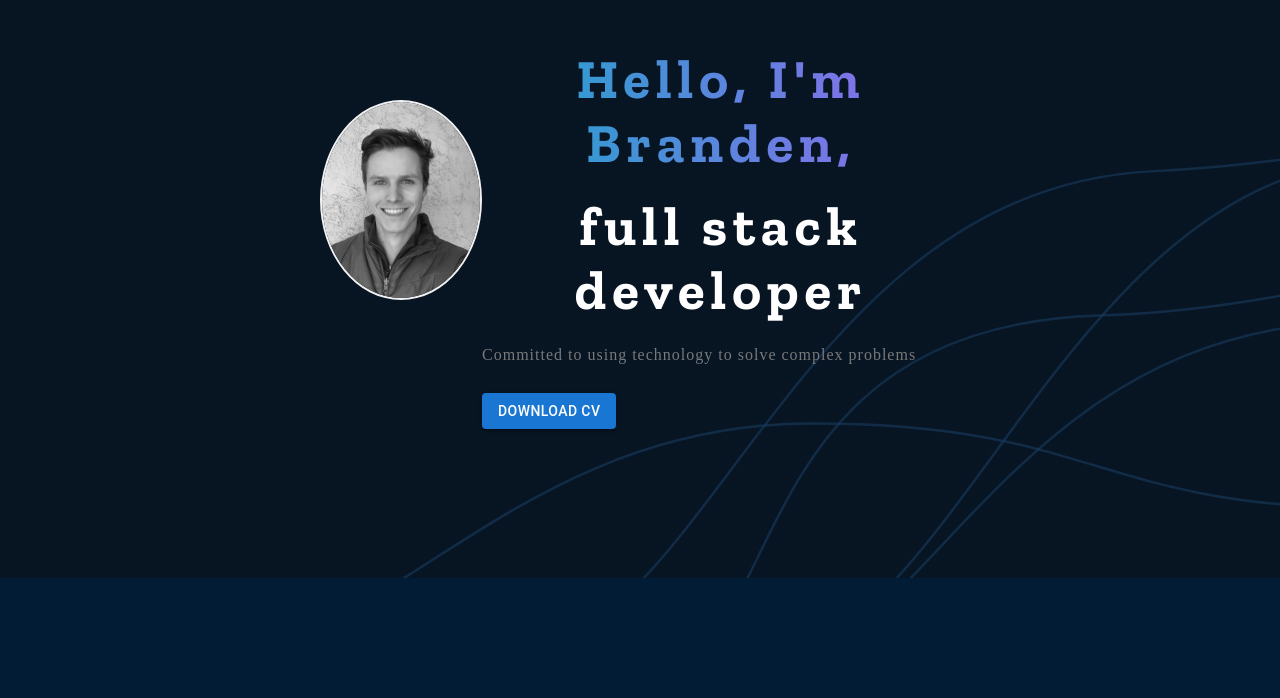
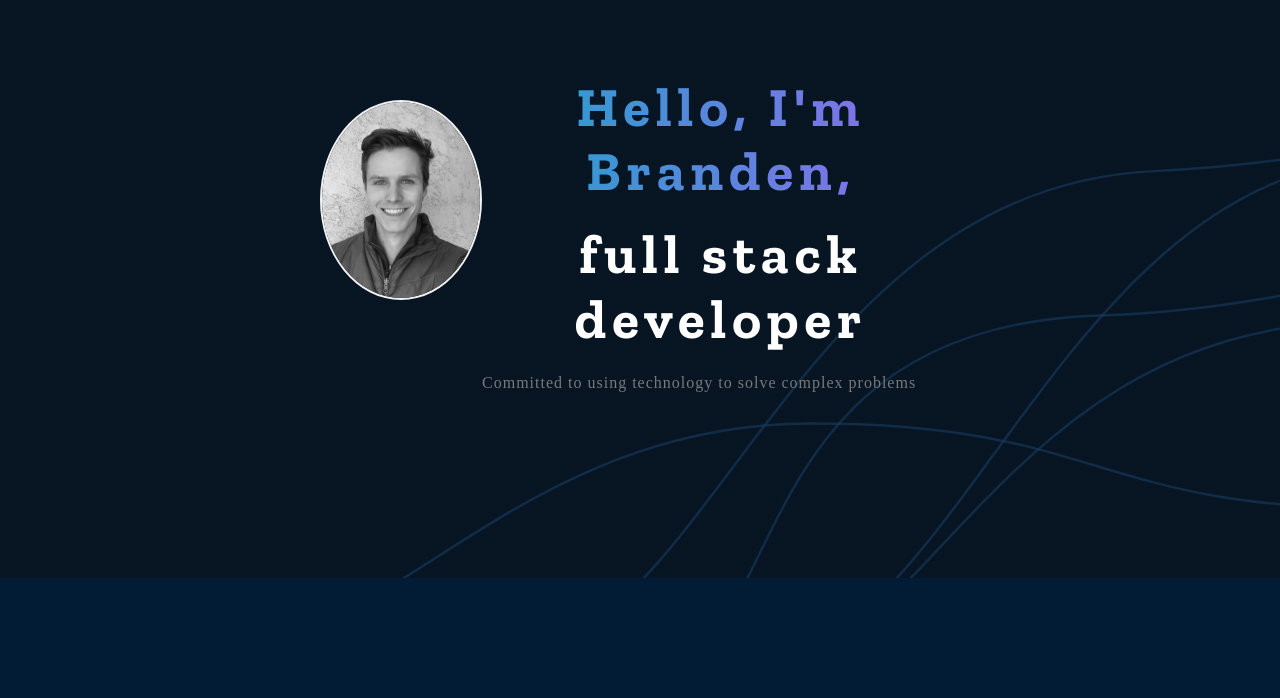
Before and after one commit to branden-kerr/portfolio, a React (Create React App) app: page / in a window 1280 px wide. Shown: the part 102-800 px from the top of the page. Built offline with nearby package versions, Linux system fonts and the light colour scheme; a web font is replaced by a local one.

Commit message:
initial commit

```diff
--- a/src/App.jsx
+++ b/src/App.jsx
@@ -2,7 +2,7 @@ import "./App.css";
 import svgBackground from "./images/svgBackground.svg";
 import displayPhoto from "./images/displayPhoto.jpg";
 import { styled } from "@mui/system";
-import { Typography, Button, keyframes } from "@mui/material";
+import { Typography, keyframes } from "@mui/material";
 import React from "react";
 import {
   Chat,
@@ -303,7 +303,7 @@ function App() {
             >
               Committed to using technology to solve complex problems
             </Typography>
-            <Button
+            {/* <Button
               variant="contained"
               color="primary"
               href="/path_to_cv.pdf"
@@ -313,7 +313,7 @@ function App() {
               }}
             >
               Download CV
-            </Button>
+            </Button> */}
           </div>
         </HeroContent>
       </HeroContainer>
```
Also changed, not shown: package.json (+8 -1 lines), 1 other file (tests, documents, lock files or other folders).
